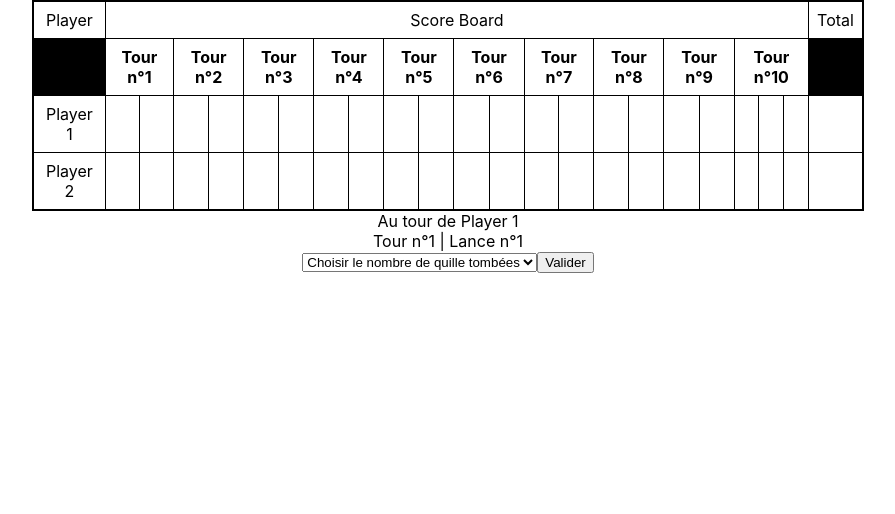
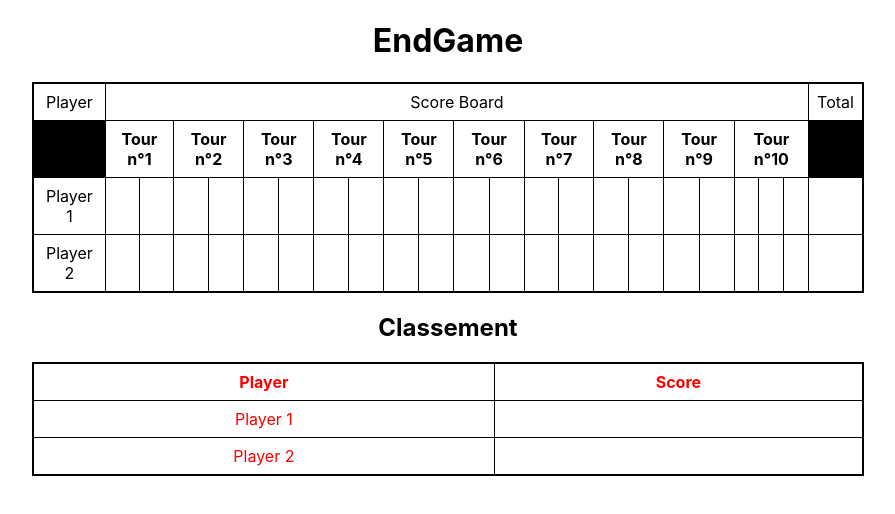
Before and after one commit to MarreTeint/Bowling, a React (Create React App) app: page /Endgame in a window 1280 px wide. Shown: the top 514 px of the page, without its empty margins (192-1087 px from the left). Built offline with nearby package versions, Linux system fonts and the light colour scheme.

Commit message:
add-routing

```diff
--- a/package.json
+++ b/package.json
@@ -12,6 +12,7 @@
     "@types/react-dom": "^18.0.10",
     "react": "^18.2.0",
     "react-dom": "^18.2.0",
+    "react-router-dom": "^6.8.0",
     "react-scripts": "5.0.1",
     "typescript": "^4.9.4",
     "web-vitals": "^2.1.4"
--- a/src/App.tsx
+++ b/src/App.tsx
@@ -1,12 +1,15 @@
 import React from 'react';
 import './App.css';
-import ScoreBoard from "./scoreBoard";
-import ScoreManager from "./scoreManager";
+import Game from "./pages/Game";
+import EndGame from './pages/EndGame';
+import GameSetting from './pages/GameSetting';
+import GameMenu from './pages/GameMenu';
 import {scoreListContext} from "./context/scorelist";
 import {playerListContext} from "./context/playerlist";
 import {roundContext} from "./context/round";
 import {roundNumberContext} from "./context/roundNumber";
 import {quilleNumberContext} from "./context/quilleNumber";
+import { BrowserRouter, Routes, Route } from "react-router-dom";
 
 import './App.css';
 
@@ -26,8 +29,14 @@ function App() {
       <roundContext.Provider value={{round:round,setRound:setRound}}>
         <playerListContext.Provider value={{playerList:playerList,setPlayerList:setPlayerList}}>
           <scoreListContext.Provider value={{scoreList: scoreList, setScoreList: setScoreList}}>
-            <ScoreBoard />
-            <ScoreManager />
+            <BrowserRouter>
+              <Routes>
+                <Route index element={<GameMenu />} />
+                <Route path="Game" element={<Game/>}/>
+                <Route path="Endgame" element={<EndGame/>} />
+                <Route path="GameSetting" element={<GameSetting />} />
+              </Routes>
+            </BrowserRouter>
           </scoreListContext.Provider>
         </playerListContext.Provider>
       </roundContext.Provider>
--- /dev/null
+++ b/src/pages/EndGame.tsx
@@ -0,0 +1,51 @@
+import ScoreBoard from "../scoreBoard";
+import {scoreListContext} from "../context/scorelist";
+import {playerListContext} from "../context/playerlist";
+import scoreProcess from "../scoreProcess";
+import React from "react";
+const EndGame = () => {
+
+ let classement = [];
+  const {scoreList} = React.useContext(scoreListContext);
+  const {playerList} = React.useContext(playerListContext);
+  for (let index = 0; index < playerList.length; index++) {
+    classement[index] = [playerList[index], scoreProcess(scoreList[index])];
+
+  }
+  classement.sort((a, b) => +b[1] - +a[1]);
+
+
+    return (
+<div>
+<h1>EndGame</h1>
+
+<ScoreBoard />
+<div>
+  <h2>Classement</h2>
+  <table>
+    <thead>
+      <tr>
+        <th>Player</th>
+        <th>Score</th>
+      </tr>
+    </thead>
+    <tbody>
+      {classement.map((player, index) => (
+        <tr key={index}>
+          <td>{player[0]}</td>
+          <td>{player[1]}</td>
+        </tr>
+      ))}
+    </tbody>
+  </table>
+
+</div>
+
+
+</div>
+
+
+    );
+  };
+
+  export default EndGame;
--- /dev/null
+++ b/src/pages/Game.tsx
@@ -0,0 +1,22 @@
+import React from 'react';
+import { Outlet, Link } from "react-router-dom";
+import '../App.css';
+import ScoreBoard from "../scoreBoard";
+import ScoreManager from "../scoreManager";
+
+
+
+
+function Game() {
+
+
+    return (
+    <div className="Game">
+        <ScoreBoard />
+        <ScoreManager />
+        <button><Link to="../Endgame">Fin de la partie</Link></button>
+    </div>
+  );
+}
+
+export default Game;
--- /dev/null
+++ b/src/pages/GameMenu.tsx
@@ -0,0 +1,14 @@
+import { Outlet, Link } from "react-router-dom";
+const GameMenu = () => {
+    return (
+    <div id="GameChoice">
+      <h1>GameMenu</h1>
+      <button > <Link to="GameSetting">Partie personnalisée</Link></button>
+      <button > <Link to="Game">Partie Rapide</Link></button>
+      <Outlet />
+
+    </div>
+    );
+  };
+
+  export default GameMenu;
--- /dev/null
+++ b/src/pages/GameSetting.tsx
@@ -0,0 +1,8 @@
+
+
+const GameSetting = () => {
+    return <h1>GameSetting</h1>;
+
+  };
+
+  export default GameSetting;
--- a/src/scoreBoard.tsx
+++ b/src/scoreBoard.tsx
@@ -15,7 +15,7 @@ const  ScoreBoard = () => {
 
     return (
         <div className="scoreboard">
-            {scoreList}
+
             <table>
                 <thead>
 
--- a/src/scoreManager.tsx
+++ b/src/scoreManager.tsx
@@ -5,8 +5,10 @@ import {playerListContext} from "./context/playerlist";
 import {roundContext} from "./context/round";
 import {quilleNumberContext} from "./context/quilleNumber";
 import {roundNumberContext} from "./context/roundNumber";
+import { useNavigate } from "react-router-dom";
 
  const ScoreManager = () => {
+    let navigate = useNavigate();
     const { scoreList,setScoreList} = useContext(scoreListContext);
     const { playerList} = useContext(playerListContext);
     const { round,setRound} = useContext(roundContext);
@@ -88,6 +90,7 @@ import {roundNumberContext} from "./context/roundNumber";
                             document.getElementById("quilles")?.remove(); //end game
                             document.getElementById("quillesupdate")?.remove(); //end game
                             setLance(0);
+                            navigate("../Endgame");
                         }else if (lance === 2){
                             setPlayer(1);
                             setLance(0);
@@ -98,6 +101,7 @@ import {roundNumberContext} from "./context/roundNumber";
                         }else if(lance === 1 && player === 1){
                             document.getElementById("quilles")?.remove(); //end game
                             document.getElementById("quillesupdate")?.remove(); //end game
+                            navigate("../Endgame");
                             setLance(0);
                         }else if(lance === 1){
                             setPlayer(1);
```
Also changed, not shown: src/scoreProcess.ts (+0 -8 lines), 2 other files (tests, documents, lock files or other folders).
